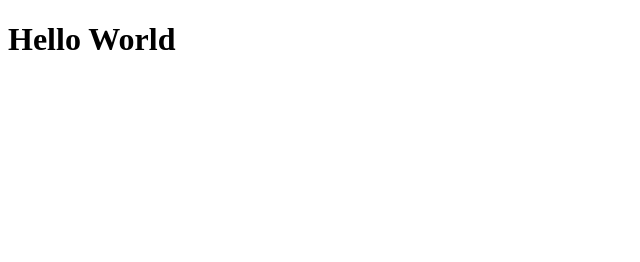
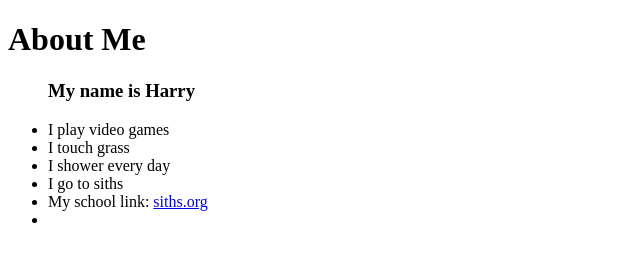
Before and after one commit to staten-island-tech/intro-to-html-harry38444, a plain HTML site: page index.html in a window 1280 px wide. Shown: the whole page, without its empty margins (0-640 px from the left). Drawn offline with Linux system fonts and the light colour scheme.

Commit message:
html
html

```diff
--- a/index.html
+++ b/index.html
@@ -7,6 +7,15 @@
     <title>Document</title>
 </head>
 <body>
-    <h1>Hello World</h1>
+    <h1>About Me</h1>
+    <ul>
+        <h3>My name is Harry</h3>
+        <li>I play video games</li>
+        <li>I touch grass</li>
+        <li>I shower every day</li>
+        <li>I go to siths</li>
+        <li>My school link: <a href="url">siths.org</a></li>
+        <li></li>
+    </ul>
 </body>
 </html>
```
